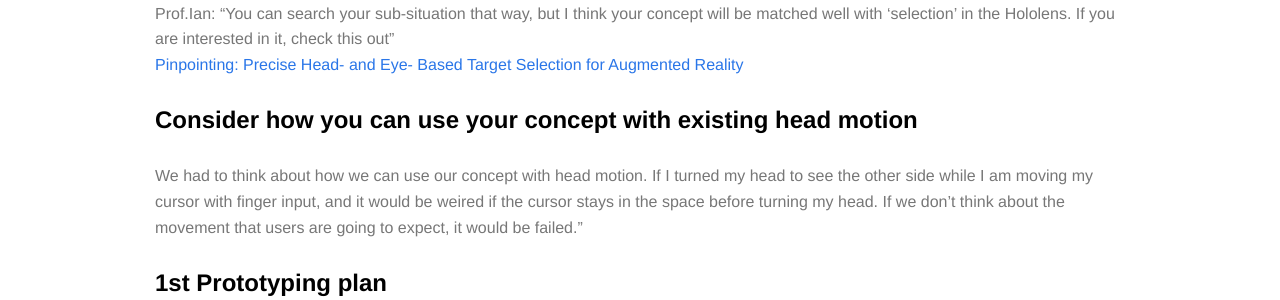
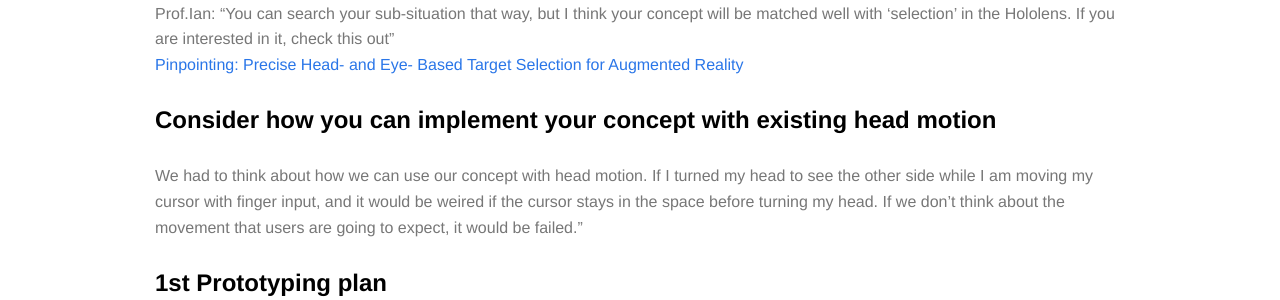
Before and after one commit to unist-AR/unist-AR.github.io, a Jekyll site: the page built from _posts/2018-04-20-Week-6.md, in a window 1280 px wide. Shown: the part 578-878 px from the top of the page. Built offline with Jekyll 4.4.1, drawn with Linux system fonts in a browser that asks for light colours; some web fonts are replaced.

Commit message:
Update 2018-04-20-Week-6.md

```diff
--- a/_posts/2018-04-20-Week-6.md
+++ b/_posts/2018-04-20-Week-6.md
@@ -17,7 +17,7 @@ If you are interested in it, check this out"<br>
 [Pinpointing: Precise Head- and Eye- Based Target Selection for Augmented Reality](https://www.researchgate.net/profile/Mikko_Kytoe/publication/323970135_Pinpointing_Precise_Head-_and_Eye-Based_Target_Selection_for_Augmented_Reality/links/5ab559da0f7e9b68ef4cf26a/Pinpointing-Precise-Head-and-Eye-Based-Target-Selection-for-Augmented-Reality.pdf)
 <br>
 
-## Consider how you can use your concept with existing head motion
+## Consider how you can implement your concept with existing head motion
 We had to think about how we can use our concept with head motion.
 If I turned my head to see the other side while I am moving my cursor with finger input,
 and it would be weired if the cursor stays in the space before turning my head.
```
